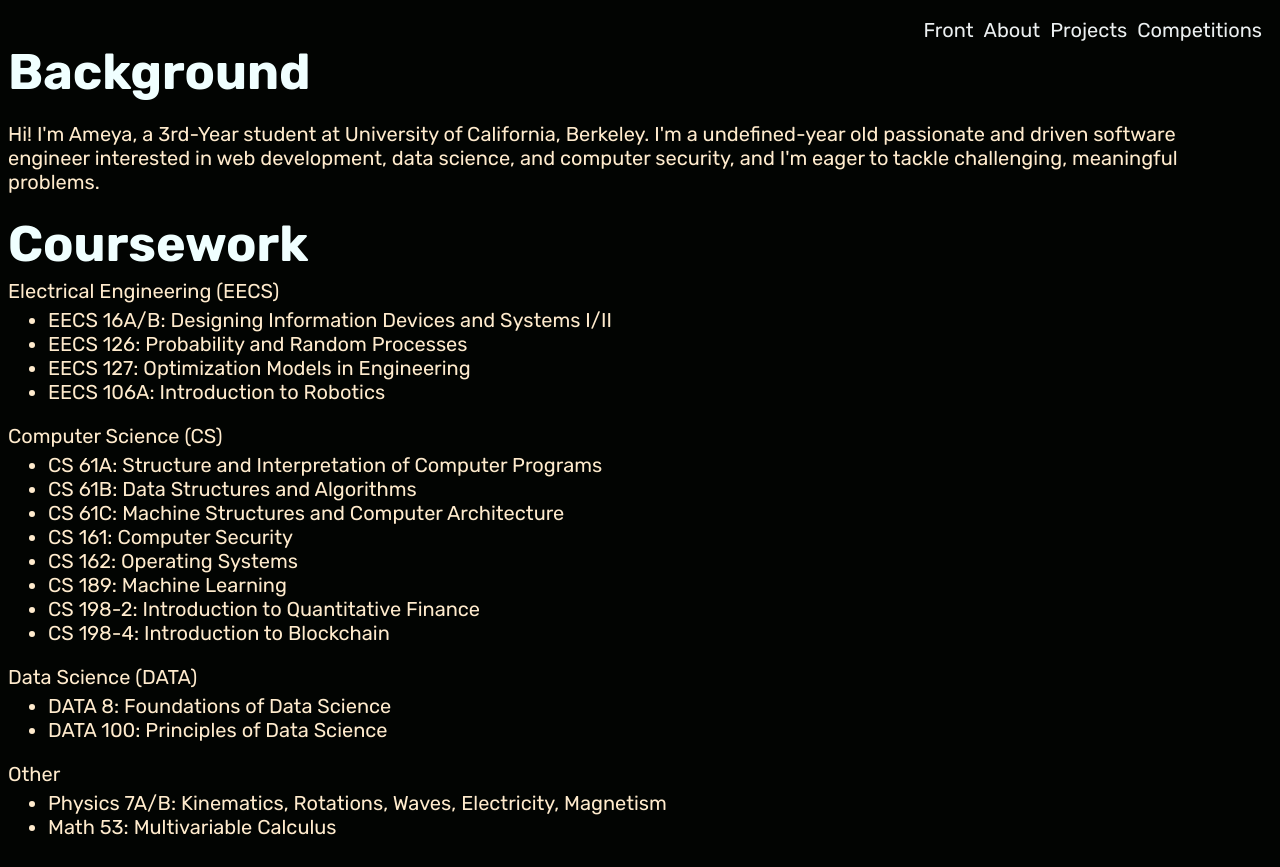
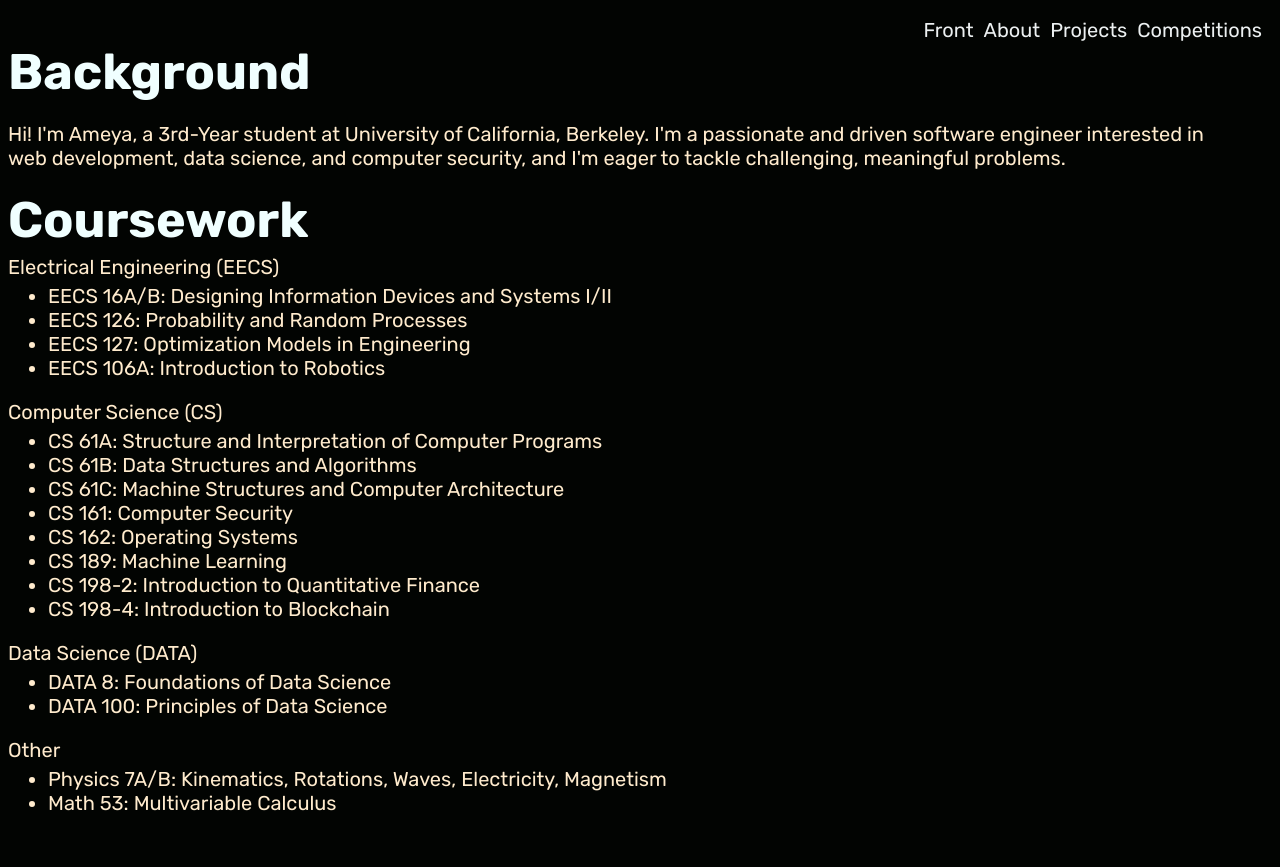
Before and after one commit to camelCasingGod/website, a Next.js app: page /about in a window 1280 px wide. After the commit the page ends 843 px from the top, so only its background shows below. Built offline with nearby package versions, Linux system fonts and the light colour scheme; no server answers; the database is empty.

Commit message:
[logistics] fixed error with postgres

```diff
--- a/app/about/page.tsx
+++ b/app/about/page.tsx
@@ -2,16 +2,16 @@
 import { Rubik } from 'next/font/google'
 import postgres from 'postgres'
 
-const sql = postgres({
-  host:'localhost',
-  port:5432,
-  database:'website',
-  username:'postgres',
-  password:'pixelgun'
-})
+// const sql = postgres({
+//   host:'localhost',
+//   port:5432,
+//   database:'website',
+//   username:'postgres',
+//   password:'pixelgun'
+// })
 const rubik = Rubik({ subsets: ['latin'] })
 
-const age = await sql `SELECT * FROM age`.values();
+// const age = await sql `SELECT * FROM age`.values();
 
 export default function About() {
     return (
@@ -23,7 +23,8 @@
           <div className={styles.aboutdesc}>
             <p>
               Hi! I'm Ameya, a 3rd-Year student at University of California, Berkeley.
-              I'm a {age[0] + "-year old"} passionate and driven software engineer interested in web development, data science, and computer security, and I'm eager to tackle challenging, meaningful problems.
+              I'm a  passionate and driven software engineer interested in web development, data science, and computer security, and I'm eager to tackle challenging, meaningful problems.
+              {/* {age[0] + "-year old"} */}
             </p>
           </div>
         </div>
```
